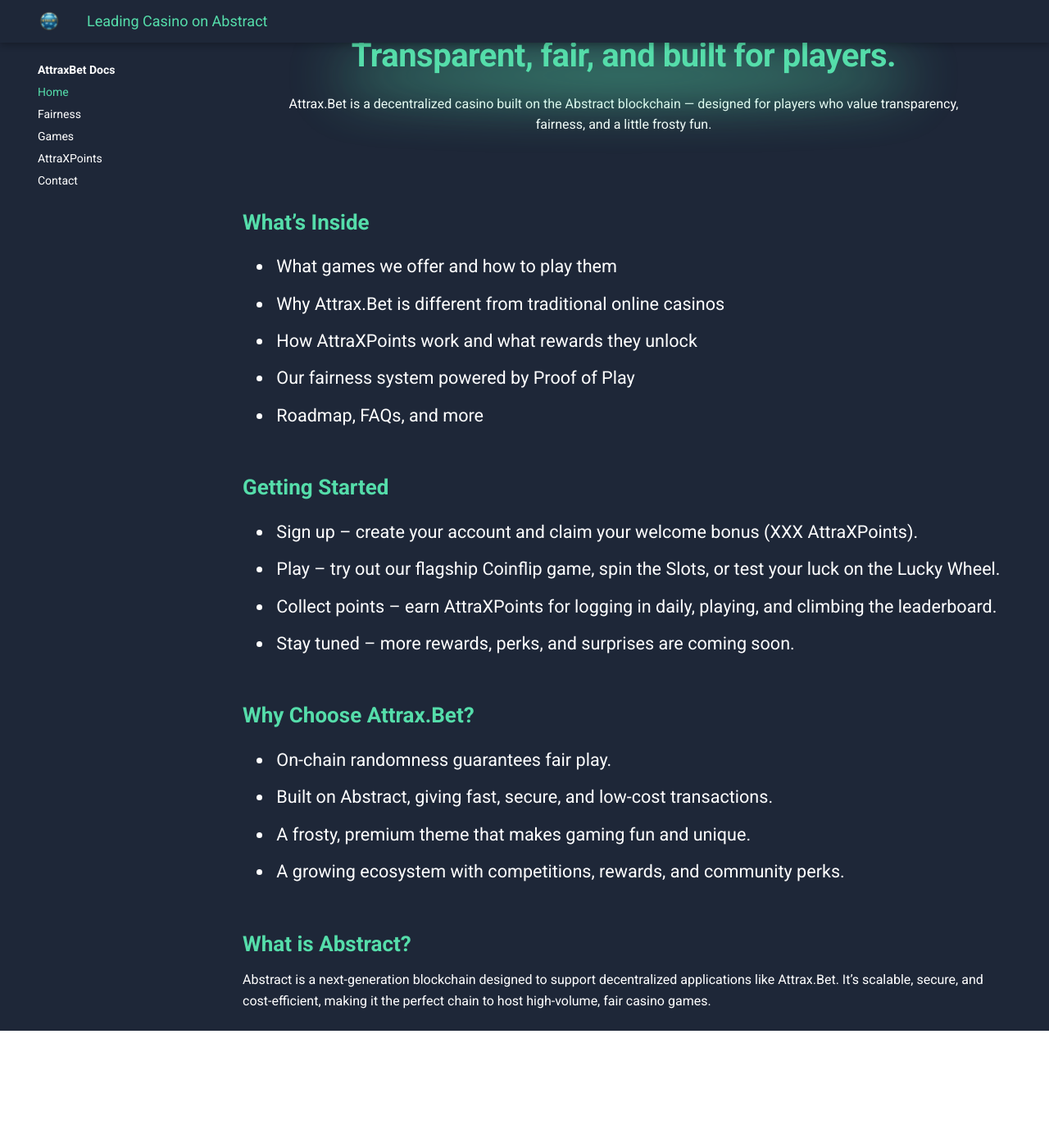
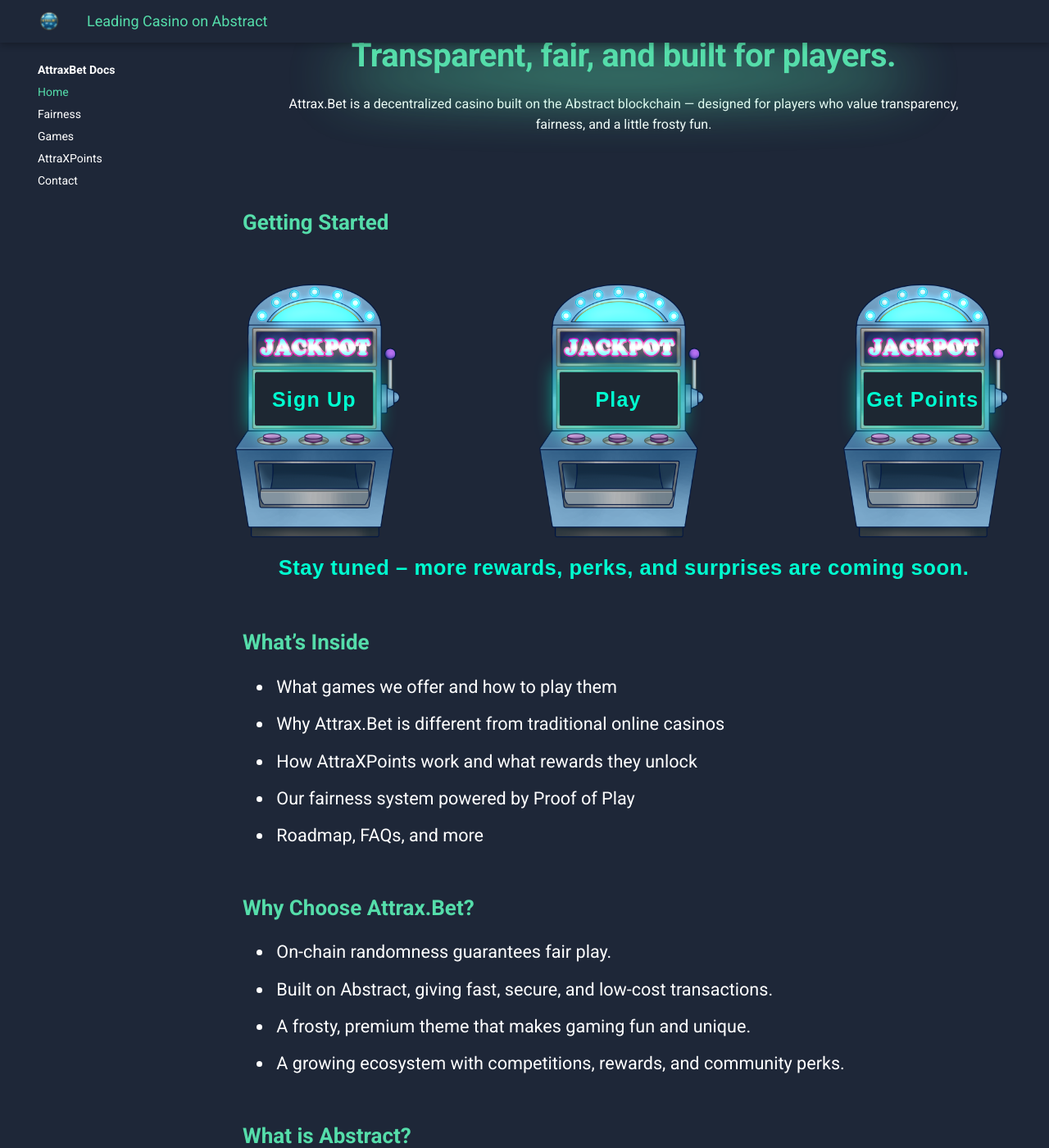
Before and after one commit to vincaspetraitis00-dev/attraxbet-docs, an MkDocs documentation site: the page built from docs/index.md, in a window 1280 px wide and 1400 px high, scrolled down 212 px. Shown: the whole window at 82% size. Built offline with MkDocs 1.6.1 and Material for MkDocs 9.7.7, drawn with Linux system fonts in a browser that asks for light colours; before the commit the page ends 1469 px from its top, so only the background shows below that.

Commit message:
Update homepage slot machines and styles

```diff
--- a/docs/index.md
+++ b/docs/index.md
@@ -12,6 +12,37 @@
 	</p>
 </div>
 
+
+<div class="ab-section">
+	<div class="ab-section-title ab-green"> Getting Started</div>
+		<div class="ab-section-body">
+			<div class="ab-slot-row">
+				<div class="ab-slot-machine" data-slot="0">
+					<img src="assets/SlotMachine.png" alt="Slot Machine" class="ab-slot-img" />
+					<div class="ab-slot-screen">
+						<span class="ab-slot-word">Sign Up</span>
+						<span class="ab-slot-desc">Create your account and claim your welcome bonus (XXX AttraXPoints).</span>
+					</div>
+				</div>
+				<div class="ab-slot-machine" data-slot="1">
+					<img src="assets/SlotMachine.png" alt="Slot Machine" class="ab-slot-img" />
+					<div class="ab-slot-screen">
+						<span class="ab-slot-word">Play</span>
+						<span class="ab-slot-desc">Try out our flagship Coinflip game, spin the Slots, or test your luck on the Lucky Wheel.</span>
+					</div>
+				</div>
+				<div class="ab-slot-machine" data-slot="2">
+					<img src="assets/SlotMachine.png" alt="Slot Machine" class="ab-slot-img" />
+					<div class="ab-slot-screen">
+						<span class="ab-slot-word">Get Points</span>
+						<span class="ab-slot-desc">Earn AttraXPoints for logging in daily, playing, and climbing the leaderboard.</span>
+					</div>
+				</div>
+			</div>
+			<div class="ab-slot-below">Stay tuned – more rewards, perks, and surprises are coming soon.</div>
+		</div>
+</div>
+
 <div class="ab-section">
 	<div class="ab-section-title ab-green"> What’s Inside</div>
 	<div class="ab-section-body">
@@ -21,18 +52,6 @@
 			<li>How AttraXPoints work and what rewards they unlock</li>
 			<li>Our fairness system powered by Proof of Play</li>
 			<li>Roadmap, FAQs, and more</li>
-		</ul>
-	</div>
-</div>
-
-<div class="ab-section">
-	<div class="ab-section-title ab-green"> Getting Started</div>
-	<div class="ab-section-body">
-		<ul class="ab-fairness-list">
-			<li>Sign up – create your account and claim your welcome bonus (XXX AttraXPoints).</li>
-			<li>Play – try out our flagship Coinflip game, spin the Slots, or test your luck on the Lucky Wheel.</li>
-			<li>Collect points – earn AttraXPoints for logging in daily, playing, and climbing the leaderboard.</li>
-			<li>Stay tuned – more rewards, perks, and surprises are coming soon.</li>
 		</ul>
 	</div>
 </div>
--- a/docs/overrides/extra.css
+++ b/docs/overrides/extra.css
@@ -1,3 +1,126 @@
+/* Slot Machine Section */
+
+/* --- Slot Machine Section: Bigger, Responsive, Full Row --- */
+
+/* --- Slot Machine Section: Even Bigger, Responsive, Full Row --- */
+.ab-slot-row {
+  display: flex;
+  justify-content: center;
+  align-items: flex-end;
+  gap: 4vw;
+  margin: 2.5rem 0 1.5rem 0;
+  width: 100%;
+  max-width: 1400px;
+  margin-left: auto;
+  margin-right: auto;
+}
+.ab-slot-machine {
+  position: relative;
+  flex: 1 1 0;
+  min-width: 320px;
+  max-width: 520px;
+  display: flex;
+  flex-direction: column;
+  align-items: center;
+}
+.ab-slot-img {
+  width: 100%;
+  max-width: 420px;
+  min-width: 260px;
+  display: block;
+  margin-bottom: -110px;
+  z-index: 1;
+}
+.ab-slot-screen {
+  position: absolute;
+  top: 112px;
+  left: 48%;
+  transform: translateX(-50%);
+  width: 144px;
+  height: 65px;
+  background: rgba(30,40,50,0.92);
+  border-radius: 3px;
+  box-shadow: 0 0 22px 6px #00ffd0a0;
+  display: flex;
+  align-items: center;
+  justify-content: center;
+  overflow: hidden;
+  z-index: 2;
+  cursor: pointer;
+  transition: box-shadow 0.2s;
+}
+.ab-slot-screen:hover {
+  box-shadow: 0 0 32px 10px #00ffd0cc;
+}
+.ab-slot-word {
+  font-family: 'Orbitron', 'Montserrat', sans-serif;
+  font-size: 1.25rem;
+  color: #00ffd0;
+  letter-spacing: 1.2px;
+  font-weight: 700;
+  white-space: nowrap;
+  animation: ab-slot-spin 1.2s cubic-bezier(.6,0,.4,1) infinite;
+  display: inline-block;
+  z-index: 3;
+}
+.ab-slot-screen.spinning .ab-slot-word {
+  animation-play-state: running;
+}
+.ab-slot-screen:not(.spinning) .ab-slot-word {
+  animation: none;
+}
+.ab-slot-desc {
+  display: none;
+  position: absolute;
+  left: 0; right: 0; top: 0; bottom: 0;
+  background: rgba(20,30,40,0.98);
+  color: #fff;
+  font-size: 1.08rem;
+  font-weight: 500;
+  padding: 0.9em 0.8em;
+  border-radius: 14px;
+  z-index: 4;
+  align-items: center;
+  justify-content: center;
+  text-align: center;
+  transition: opacity 0.18s;
+  opacity: 0;
+  pointer-events: none;
+}
+.ab-slot-screen.revealed .ab-slot-desc {
+  display: flex;
+  opacity: 1;
+  pointer-events: auto;
+}
+.ab-slot-below {
+  text-align: center;
+  margin-top: 6rem;
+  font-size: 1.28rem;
+  color: #00ffd0;
+  font-family: 'Montserrat', sans-serif;
+  font-weight: 600;
+  letter-spacing: 0.5px;
+}
+@keyframes ab-slot-spin {
+  0% { transform: translateY(0); opacity: 1; }
+  20% { transform: translateY(-28px) scaleY(1.1); opacity: 0.7; }
+  40% { transform: translateY(22px) scaleY(0.95); opacity: 0.8; }
+  60% { transform: translateY(-18px) scaleY(1.05); opacity: 0.9; }
+  80% { transform: translateY(12px) scaleY(0.98); opacity: 0.85; }
+  100% { transform: translateY(0); opacity: 1; }
+}
+@media (max-width: 1100px) {
+  .ab-slot-row { gap: 2vw; }
+  .ab-slot-machine { min-width: 180px; max-width: 320px; }
+  .ab-slot-img { max-width: 200px; }
+  .ab-slot-screen { width: 120px; height: 40px; top: 54px; border-radius: 10px; font-size: 1.1rem; }
+}
+@media (max-width: 700px) {
+  .ab-slot-row { flex-direction: column; gap: 2.2rem; align-items: center; }
+  .ab-slot-machine { width: 90vw; max-width: 260px; min-width: 120px; }
+  .ab-slot-img { max-width: 100%; }
+  .ab-slot-screen { width: 90vw; max-width: 240px; min-width: 80px; }
+}
 /* Multiline reveal row for fairness page */
 .ab-reveal-row-multiline {
   justify-content: center;
--- a/docs/overrides/extra.js
+++ b/docs/overrides/extra.js
@@ -1,3 +1,76 @@
+// --- Slot Machine Animation & Reveal (with viewport trigger) ---
+function abInitSlotMachines() {
+  const slotWords = [
+    ['Sign Up', 'Register', 'Join Now', 'Get Started'],
+    ['Play', 'Spin', 'Try Luck', 'Game On'],
+    ['Get Points', 'Earn', 'Win', 'Level Up']
+  ];
+  const slotMachines = document.querySelectorAll('.ab-slot-machine');
+  // Reset all slot screens
+  slotMachines.forEach((slot, idx) => {
+    const screen = slot.querySelector('.ab-slot-screen');
+    const wordSpan = screen.querySelector('.ab-slot-word');
+    screen.classList.remove('spinning', 'revealed');
+    wordSpan.textContent = slotWords[idx][0];
+    // Remove previous event listeners by cloning
+    const newScreen = screen.cloneNode(true);
+    screen.parentNode.replaceChild(newScreen, screen);
+    // Add hover reveal
+    let spinning = true;
+    newScreen.addEventListener('mouseenter', () => {
+      if (!spinning) newScreen.classList.add('revealed');
+    });
+    newScreen.addEventListener('mouseleave', () => {
+      newScreen.classList.remove('revealed');
+    });
+    newScreen.dataset.spinning = 'true';
+  });
+
+  // Animation trigger logic
+  let hasAnimated = false;
+  function startSlotAnimation() {
+    if (hasAnimated) return;
+    hasAnimated = true;
+    slotMachines.forEach((slot, idx) => {
+      const screen = slot.querySelector('.ab-slot-screen');
+      const wordSpan = screen.querySelector('.ab-slot-word');
+      let spinIdx = 0;
+      let spinning = true;
+      screen.classList.add('spinning');
+      const spinInterval = setInterval(() => {
+        spinIdx = (spinIdx + 1) % slotWords[idx].length;
+        wordSpan.textContent = slotWords[idx][spinIdx];
+      }, 180);
+      setTimeout(() => {
+        clearInterval(spinInterval);
+        wordSpan.textContent = slotWords[idx][0];
+        screen.classList.remove('spinning');
+        spinning = false;
+        screen.dataset.spinning = 'false';
+      }, 2500 + idx * 200);
+    });
+  }
+
+  // Use IntersectionObserver to trigger animation when the first .ab-slot-screen is visible
+  const firstScreen = document.querySelector('.ab-slot-screen');
+  if (window.IntersectionObserver && firstScreen) {
+    const observer = new IntersectionObserver((entries, obs) => {
+      entries.forEach(entry => {
+        if (entry.isIntersecting) {
+          startSlotAnimation();
+          obs.disconnect();
+        }
+      });
+    }, { threshold: 0.5 });
+    observer.observe(firstScreen);
+  } else {
+    startSlotAnimation();
+  }
+}
+document.addEventListener('DOMContentLoaded', abInitSlotMachines);
+if (window.document$ && typeof window.document$.subscribe === 'function') {
+  window.document$.subscribe(abInitSlotMachines);
+}
 // Click-to-reveal logic for fairness page squares
 function setupRevealBoxes() {
   document.querySelectorAll('.ab-reveal-box').forEach(box => {
```
Also changed, not shown: docs/assets/SlotMachine.png (added).
